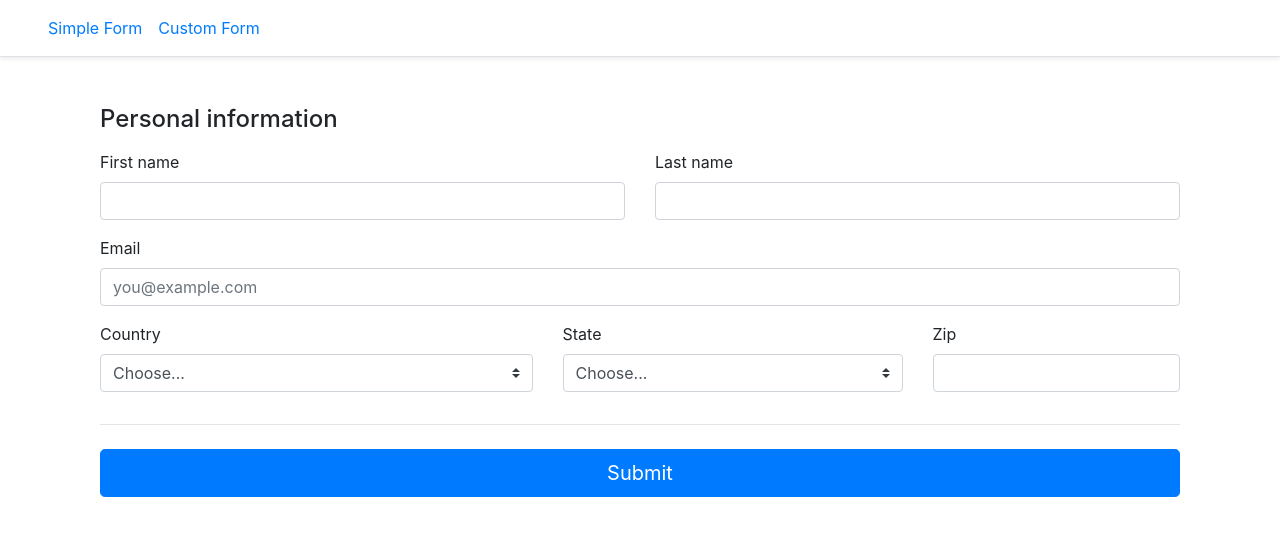
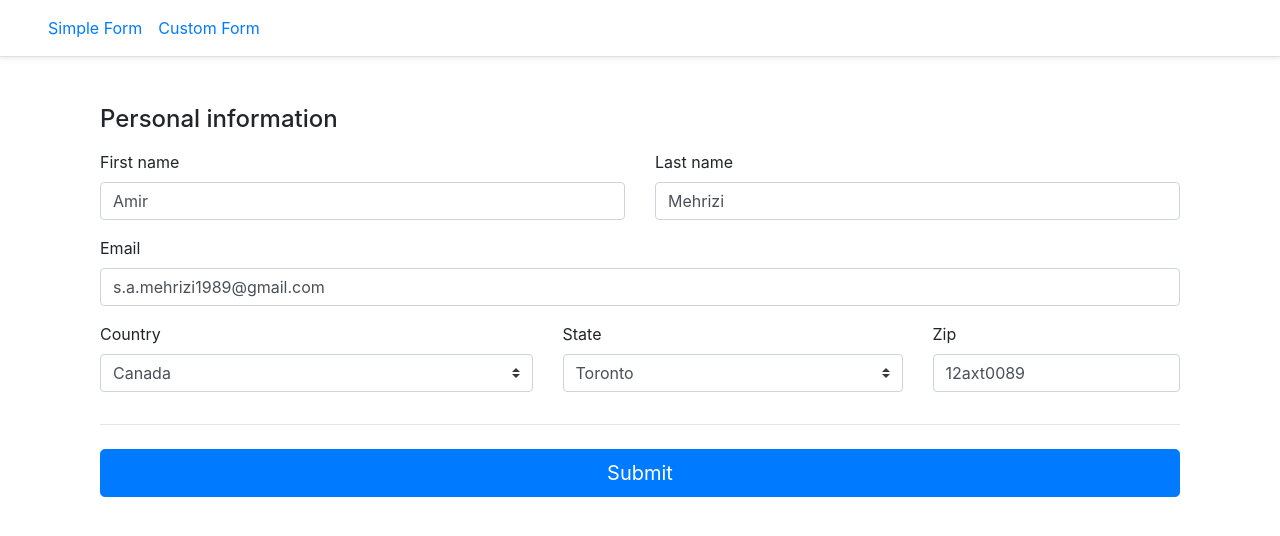
Before and after one commit to seyed-amir-mehrizi/formik-form, a React (Create React App) app: page / in a window 1280 px wide. Shown: the top 536 px of the page. Built offline with nearby package versions, Linux system fonts and the light colour scheme.

Commit message:
set value for formik form

```diff
--- a/src/components/SimpleForm.js
+++ b/src/components/SimpleForm.js
@@ -1,6 +1,6 @@
-import React from 'react'
+import React, { useState } from 'react'
 
-import { Formik, Form , Field } from 'formik'
+import { Formik, Form, Field } from 'formik'
 
 function SimpleForm() {
   const initialValues = {
@@ -10,16 +10,30 @@ function SimpleForm() {
     country: '',
     state: '',
     zip: '',
+  }
 
-  }
+  const [value, setValue] = useState(initialValues);
 
   const handleSubmit = (values) => {
     console.log("values : ", values);
   }
+
+  useState(() => {
+    setTimeout(() => {
+      setValue({
+        firstname: 'Amir',
+        lastname: 'Mehrizi',
+        email: 's.a.mehrizi1989@gmail.com',
+        country: 'CA',
+        state: 'toronto',
+        zip: '12axt0089',
+      })
+    }, 2000);
+  }, [])
   return (
     <div className="container">
       <div className="col-md-12 mt-5">
-        <Formik initialValues={initialValues} onSubmit={handleSubmit}>
+        <Formik initialValues={value || initialValues} onSubmit={handleSubmit} enableReinitialize>
           <Form>
             <h4 className="mb-3">Personal information</h4>
 
```
